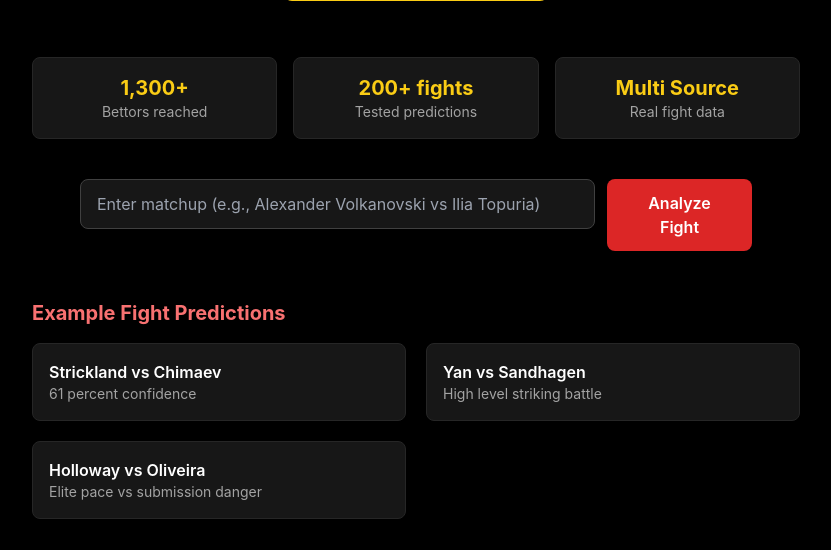
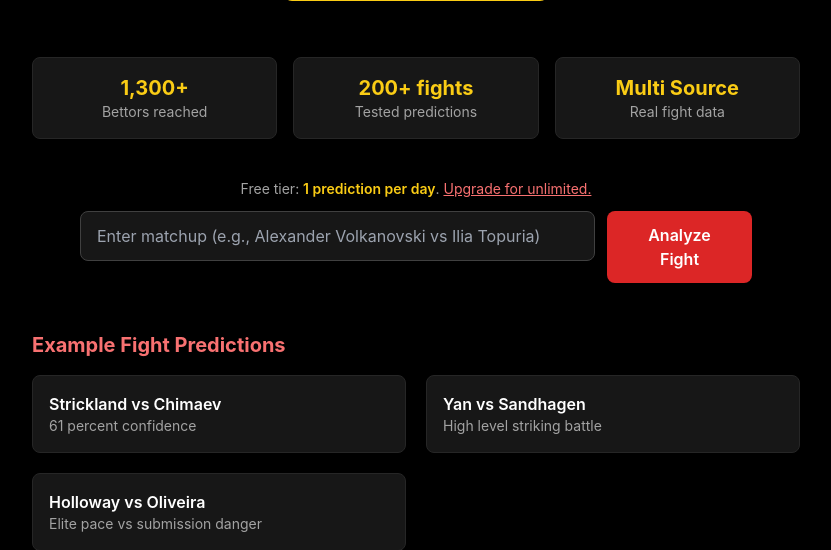
Before and after one commit to jtorres-1/combatIQ, a Flask app: page / in a window 1280 px wide. Shown: the part 352-902 px from the top of the page, without its empty margins (224-1055 px from the left). Run offline with Flask 3, Linux system fonts and the light colour scheme; some libraries are stand-ins or nearby versions.

Commit message:
Update index.html

```diff
--- a/templates/index.html
+++ b/templates/index.html
@@ -141,6 +141,12 @@
 
   <!-- MATCHUP FORM -->
   <section class="w-full max-w-2xl text-center">
+
+    <p class="text-sm text-neutral-400 mb-3">
+      Free tier: <span class="text-yellow-400 font-semibold">1 prediction per day</span>.
+      <a href="/upgrade" class="text-red-400 underline">Upgrade for unlimited.</a>
+    </p>
+
 
     <form method="POST" class="flex flex-col sm:flex-row gap-3 w-full justify-center">
 
```
